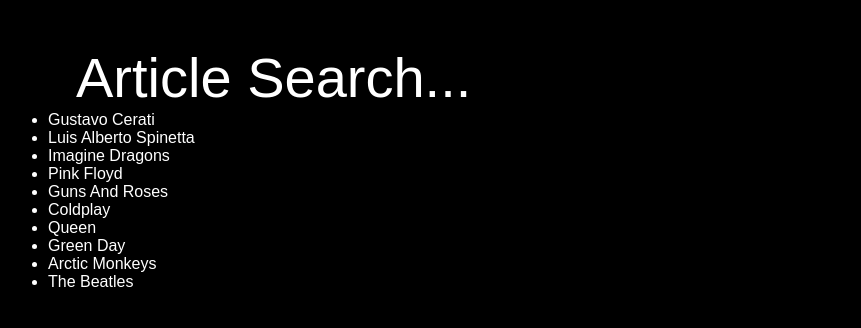
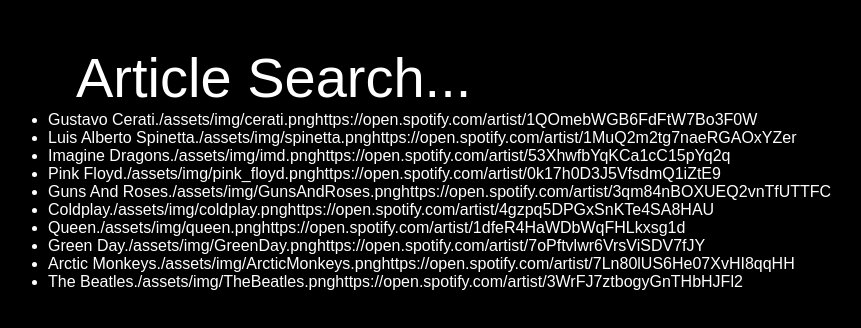
Before and after one commit to nesamouzehkesh/react-clap, a React (Create React App) app: page / in a window 1280 px wide. Shown: the top 328 px of the page, without its empty margins (144-1005 px from the left). Built offline with nearby package versions, Linux system fonts and the light colour scheme.

Commit message:
CardShow added

```diff
--- a/src/components/CardList/CardList.js
+++ b/src/components/CardList/CardList.js
@@ -1,11 +1,11 @@
-import React, { Component } from 'react';
+import React from 'react';
+import CardShow from '../CardShow/CardShow';
 
-const CardList = ({ data }) => {
-    console.log(data);
-    return (
+const CardList = ({ data }) =>
+    (
         <ul>
-            {data.map(article => (<li key={article.id}>{article.name}</li>))}
+            {data.map(article => (<CardShow key={article.id} show={article} />))}
         </ul>
     )
-}
+
 export default CardList;
--- /dev/null
+++ b/src/components/CardShow/CardShow.js
@@ -0,0 +1,11 @@
+import React from 'react';
+
+const CardShow = ({ show }) => (
+    <li>
+        {show.name}
+        {show.image}
+        {show.url}
+    </li>
+)
+
+export default CardShow;
```
